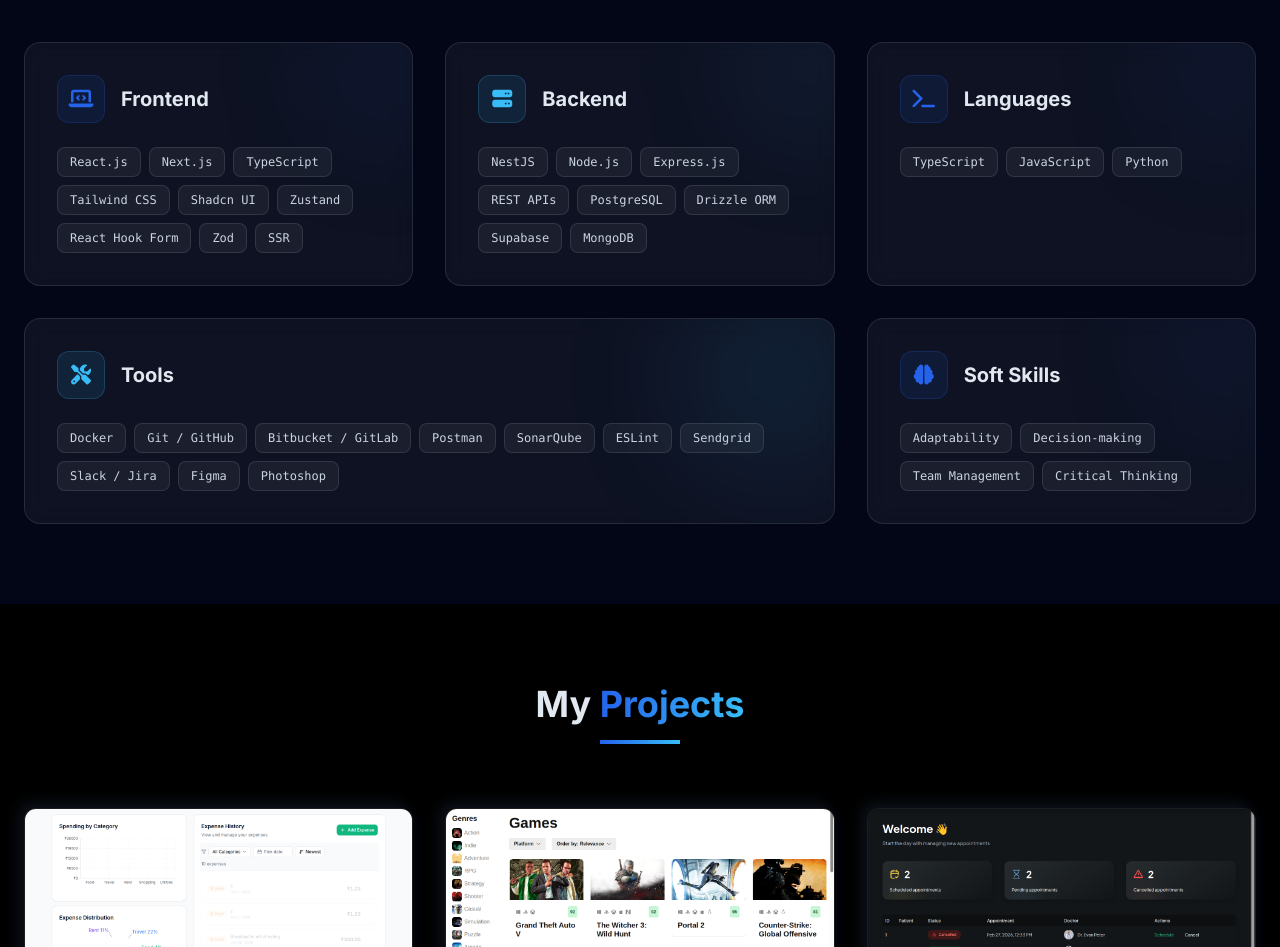
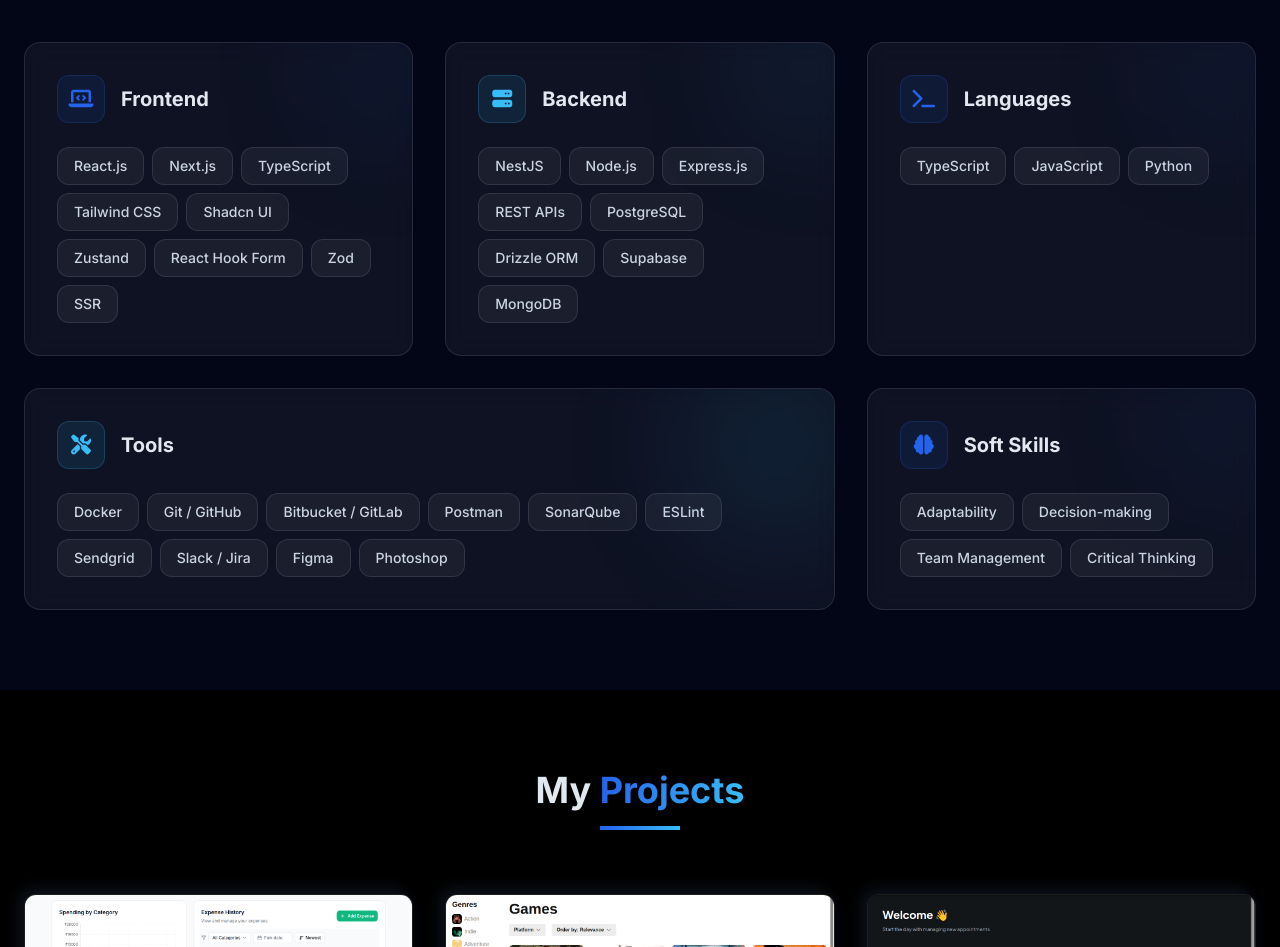
Before and after one commit to RobertBhanuPrasad/portfolio, a plain HTML site: page index.html in a window 1280 px wide. Shown: the part 2802-3749 px from the top of the page. Drawn offline with nearby package versions, Linux system fonts and the light colour scheme.

Commit message:
feat:updated the ui

```diff
--- a/index.html
+++ b/index.html
@@ -400,15 +400,15 @@
                         <h3 class="text-xl font-bold">Frontend</h3>
                     </div>
                     <div class="flex flex-wrap gap-2">
-                        <span class="px-3 py-1.5 bg-white/5 border border-white/10 rounded-lg text-xs font-mono text-slate-300 hover:border-primary transition-colors cursor-default">React.js</span>
-                        <span class="px-3 py-1.5 bg-white/5 border border-white/10 rounded-lg text-xs font-mono text-slate-300 hover:border-primary transition-colors cursor-default">Next.js</span>
-                        <span class="px-3 py-1.5 bg-white/5 border border-white/10 rounded-lg text-xs font-mono text-slate-300 hover:border-primary transition-colors cursor-default">TypeScript</span>
-                        <span class="px-3 py-1.5 bg-white/5 border border-white/10 rounded-lg text-xs font-mono text-slate-300 hover:border-primary transition-colors cursor-default">Tailwind CSS</span>
-                        <span class="px-3 py-1.5 bg-white/5 border border-white/10 rounded-lg text-xs font-mono text-slate-300 hover:border-primary transition-colors cursor-default">Shadcn UI</span>
-                        <span class="px-3 py-1.5 bg-white/5 border border-white/10 rounded-lg text-xs font-mono text-slate-300 hover:border-primary transition-colors cursor-default">Zustand</span>
-                        <span class="px-3 py-1.5 bg-white/5 border border-white/10 rounded-lg text-xs font-mono text-slate-300 hover:border-primary transition-colors cursor-default">React Hook Form</span>
-                        <span class="px-3 py-1.5 bg-white/5 border border-white/10 rounded-lg text-xs font-mono text-slate-300 hover:border-primary transition-colors cursor-default">Zod</span>
-                        <span class="px-3 py-1.5 bg-white/5 border border-white/10 rounded-lg text-xs font-mono text-slate-300 hover:border-primary transition-colors cursor-default">SSR</span>
+                        <span class="px-4 py-2 bg-white/5 border border-white/10 rounded-xl text-sm font-medium text-slate-300 hover:border-primary hover:bg-primary/5 transition-all cursor-default">React.js</span>
+                        <span class="px-4 py-2 bg-white/5 border border-white/10 rounded-xl text-sm font-medium text-slate-300 hover:border-primary hover:bg-primary/5 transition-all cursor-default">Next.js</span>
+                        <span class="px-4 py-2 bg-white/5 border border-white/10 rounded-xl text-sm font-medium text-slate-300 hover:border-primary hover:bg-primary/5 transition-all cursor-default">TypeScript</span>
+                        <span class="px-4 py-2 bg-white/5 border border-white/10 rounded-xl text-sm font-medium text-slate-300 hover:border-primary hover:bg-primary/5 transition-all cursor-default">Tailwind CSS</span>
+                        <span class="px-4 py-2 bg-white/5 border border-white/10 rounded-xl text-sm font-medium text-slate-300 hover:border-primary hover:bg-primary/5 transition-all cursor-default">Shadcn UI</span>
+                        <span class="px-4 py-2 bg-white/5 border border-white/10 rounded-xl text-sm font-medium text-slate-300 hover:border-primary hover:bg-primary/5 transition-all cursor-default">Zustand</span>
+                        <span class="px-4 py-2 bg-white/5 border border-white/10 rounded-xl text-sm font-medium text-slate-300 hover:border-primary hover:bg-primary/5 transition-all cursor-default">React Hook Form</span>
+                        <span class="px-4 py-2 bg-white/5 border border-white/10 rounded-xl text-sm font-medium text-slate-300 hover:border-primary hover:bg-primary/5 transition-all cursor-default">Zod</span>
+                        <span class="px-4 py-2 bg-white/5 border border-white/10 rounded-xl text-sm font-medium text-slate-300 hover:border-primary hover:bg-primary/5 transition-all cursor-default">SSR</span>
                     </div>
                 </div>
 
@@ -422,14 +422,14 @@
                         <h3 class="text-xl font-bold">Backend</h3>
                     </div>
                     <div class="flex flex-wrap gap-2">
-                        <span class="px-3 py-1.5 bg-white/5 border border-white/10 rounded-lg text-xs font-mono text-slate-300 hover:border-secondary transition-colors cursor-default">NestJS</span>
-                        <span class="px-3 py-1.5 bg-white/5 border border-white/10 rounded-lg text-xs font-mono text-slate-300 hover:border-secondary transition-colors cursor-default">Node.js</span>
-                        <span class="px-3 py-1.5 bg-white/5 border border-white/10 rounded-lg text-xs font-mono text-slate-300 hover:border-secondary transition-colors cursor-default">Express.js</span>
-                        <span class="px-3 py-1.5 bg-white/5 border border-white/10 rounded-lg text-xs font-mono text-slate-300 hover:border-secondary transition-colors cursor-default">REST APIs</span>
-                        <span class="px-3 py-1.5 bg-white/5 border border-white/10 rounded-lg text-xs font-mono text-slate-300 hover:border-secondary transition-colors cursor-default">PostgreSQL</span>
-                        <span class="px-3 py-1.5 bg-white/5 border border-white/10 rounded-lg text-xs font-mono text-slate-300 hover:border-secondary transition-colors cursor-default">Drizzle ORM</span>
-                        <span class="px-3 py-1.5 bg-white/5 border border-white/10 rounded-lg text-xs font-mono text-slate-300 hover:border-secondary transition-colors cursor-default">Supabase</span>
-                        <span class="px-3 py-1.5 bg-white/5 border border-white/10 rounded-lg text-xs font-mono text-slate-300 hover:border-secondary transition-colors cursor-default">MongoDB</span>
+                        <span class="px-4 py-2 bg-white/5 border border-white/10 rounded-xl text-sm font-medium text-slate-300 hover:border-secondary hover:bg-secondary/5 transition-all cursor-default">NestJS</span>
+                        <span class="px-4 py-2 bg-white/5 border border-white/10 rounded-xl text-sm font-medium text-slate-300 hover:border-secondary hover:bg-secondary/5 transition-all cursor-default">Node.js</span>
+                        <span class="px-4 py-2 bg-white/5 border border-white/10 rounded-xl text-sm font-medium text-slate-300 hover:border-secondary hover:bg-secondary/5 transition-all cursor-default">Express.js</span>
+                        <span class="px-4 py-2 bg-white/5 border border-white/10 rounded-xl text-sm font-medium text-slate-300 hover:border-secondary hover:bg-secondary/5 transition-all cursor-default">REST APIs</span>
+                        <span class="px-4 py-2 bg-white/5 border border-white/10 rounded-xl text-sm font-medium text-slate-300 hover:border-secondary hover:bg-secondary/5 transition-all cursor-default">PostgreSQL</span>
+                        <span class="px-4 py-2 bg-white/5 border border-white/10 rounded-xl text-sm font-medium text-slate-300 hover:border-secondary hover:bg-secondary/5 transition-all cursor-default">Drizzle ORM</span>
+                        <span class="px-4 py-2 bg-white/5 border border-white/10 rounded-xl text-sm font-medium text-slate-300 hover:border-secondary hover:bg-secondary/5 transition-all cursor-default">Supabase</span>
+                        <span class="px-4 py-2 bg-white/5 border border-white/10 rounded-xl text-sm font-medium text-slate-300 hover:border-secondary hover:bg-secondary/5 transition-all cursor-default">MongoDB</span>
                     </div>
                 </div>
 
@@ -443,9 +443,9 @@
                         <h3 class="text-xl font-bold">Languages</h3>
                     </div>
                     <div class="flex flex-wrap gap-2">
-                        <span class="px-3 py-1.5 bg-white/5 border border-white/10 rounded-lg text-xs font-mono text-slate-300 hover:border-primary transition-colors cursor-default">TypeScript</span>
-                        <span class="px-3 py-1.5 bg-white/5 border border-white/10 rounded-lg text-xs font-mono text-slate-300 hover:border-primary transition-colors cursor-default">JavaScript</span>
-                        <span class="px-3 py-1.5 bg-white/5 border border-white/10 rounded-lg text-xs font-mono text-slate-300 hover:border-primary transition-colors cursor-default">Python</span>
+                        <span class="px-4 py-2 bg-white/5 border border-white/10 rounded-xl text-sm font-medium text-slate-300 hover:border-primary hover:bg-primary/5 transition-all cursor-default">TypeScript</span>
+                        <span class="px-4 py-2 bg-white/5 border border-white/10 rounded-xl text-sm font-medium text-slate-300 hover:border-primary hover:bg-primary/5 transition-all cursor-default">JavaScript</span>
+                        <span class="px-4 py-2 bg-white/5 border border-white/10 rounded-xl text-sm font-medium text-slate-300 hover:border-primary hover:bg-primary/5 transition-all cursor-default">Python</span>
                     </div>
                 </div>
 
@@ -459,16 +459,16 @@
                         <h3 class="text-xl font-bold">Tools</h3>
                     </div>
                     <div class="flex flex-wrap gap-2">
-                        <span class="px-3 py-1.5 bg-white/5 border border-white/10 rounded-lg text-xs font-mono text-slate-300 hover:border-secondary transition-colors cursor-default">Docker</span>
-                        <span class="px-3 py-1.5 bg-white/5 border border-white/10 rounded-lg text-xs font-mono text-slate-300 hover:border-secondary transition-colors cursor-default">Git / GitHub</span>
-                        <span class="px-3 py-1.5 bg-white/5 border border-white/10 rounded-lg text-xs font-mono text-slate-300 hover:border-secondary transition-colors cursor-default">Bitbucket / GitLab</span>
-                        <span class="px-3 py-1.5 bg-white/5 border border-white/10 rounded-lg text-xs font-mono text-slate-300 hover:border-secondary transition-colors cursor-default">Postman</span>
-                        <span class="px-3 py-1.5 bg-white/5 border border-white/10 rounded-lg text-xs font-mono text-slate-300 hover:border-secondary transition-colors cursor-default">SonarQube</span>
-                        <span class="px-3 py-1.5 bg-white/5 border border-white/10 rounded-lg text-xs font-mono text-slate-300 hover:border-secondary transition-colors cursor-default">ESLint</span>
-                        <span class="px-3 py-1.5 bg-white/5 border border-white/10 rounded-lg text-xs font-mono text-slate-300 hover:border-secondary transition-colors cursor-default">Sendgrid</span>
-                        <span class="px-3 py-1.5 bg-white/5 border border-white/10 rounded-lg text-xs font-mono text-slate-300 hover:border-secondary transition-colors cursor-default">Slack / Jira</span>
-                        <span class="px-3 py-1.5 bg-white/5 border border-white/10 rounded-lg text-xs font-mono text-slate-300 hover:border-secondary transition-colors cursor-default">Figma</span>
-                        <span class="px-3 py-1.5 bg-white/5 border border-white/10 rounded-lg text-xs font-mono text-slate-300 hover:border-secondary transition-colors cursor-default">Photoshop</span>
+                        <span class="px-4 py-2 bg-white/5 border border-white/10 rounded-xl text-sm font-medium text-slate-300 hover:border-secondary hover:bg-secondary/5 transition-all cursor-default">Docker</span>
+                        <span class="px-4 py-2 bg-white/5 border border-white/10 rounded-xl text-sm font-medium text-slate-300 hover:border-secondary hover:bg-secondary/5 transition-all cursor-default">Git / GitHub</span>
+                        <span class="px-4 py-2 bg-white/5 border border-white/10 rounded-xl text-sm font-medium text-slate-300 hover:border-secondary hover:bg-secondary/5 transition-all cursor-default">Bitbucket / GitLab</span>
+                        <span class="px-4 py-2 bg-white/5 border border-white/10 rounded-xl text-sm font-medium text-slate-300 hover:border-secondary hover:bg-secondary/5 transition-all cursor-default">Postman</span>
+                        <span class="px-4 py-2 bg-white/5 border border-white/10 rounded-xl text-sm font-medium text-slate-300 hover:border-secondary hover:bg-secondary/5 transition-all cursor-default">SonarQube</span>
+                        <span class="px-4 py-2 bg-white/5 border border-white/10 rounded-xl text-sm font-medium text-slate-300 hover:border-secondary hover:bg-secondary/5 transition-all cursor-default">ESLint</span>
+                        <span class="px-4 py-2 bg-white/5 border border-white/10 rounded-xl text-sm font-medium text-slate-300 hover:border-secondary hover:bg-secondary/5 transition-all cursor-default">Sendgrid</span>
+                        <span class="px-4 py-2 bg-white/5 border border-white/10 rounded-xl text-sm font-medium text-slate-300 hover:border-secondary hover:bg-secondary/5 transition-all cursor-default">Slack / Jira</span>
+                        <span class="px-4 py-2 bg-white/5 border border-white/10 rounded-xl text-sm font-medium text-slate-300 hover:border-secondary hover:bg-secondary/5 transition-all cursor-default">Figma</span>
+                        <span class="px-4 py-2 bg-white/5 border border-white/10 rounded-xl text-sm font-medium text-slate-300 hover:border-secondary hover:bg-secondary/5 transition-all cursor-default">Photoshop</span>
                     </div>
                 </div>
 
@@ -482,10 +482,10 @@
                         <h3 class="text-xl font-bold">Soft Skills</h3>
                     </div>
                     <div class="flex flex-wrap gap-2">
-                        <span class="px-3 py-1.5 bg-white/5 border border-white/10 rounded-lg text-xs font-mono text-slate-300 hover:border-primary transition-colors cursor-default">Adaptability</span>
-                        <span class="px-3 py-1.5 bg-white/5 border border-white/10 rounded-lg text-xs font-mono text-slate-300 hover:border-primary transition-colors cursor-default">Decision-making</span>
-                        <span class="px-3 py-1.5 bg-white/5 border border-white/10 rounded-lg text-xs font-mono text-slate-300 hover:border-primary transition-colors cursor-default">Team Management</span>
-                        <span class="px-3 py-1.5 bg-white/5 border border-white/10 rounded-lg text-xs font-mono text-slate-300 hover:border-primary transition-colors cursor-default">Critical Thinking</span>
+                        <span class="px-4 py-2 bg-white/5 border border-white/10 rounded-xl text-sm font-medium text-slate-300 hover:border-primary hover:bg-primary/5 transition-all cursor-default">Adaptability</span>
+                        <span class="px-4 py-2 bg-white/5 border border-white/10 rounded-xl text-sm font-medium text-slate-300 hover:border-primary hover:bg-primary/5 transition-all cursor-default">Decision-making</span>
+                        <span class="px-4 py-2 bg-white/5 border border-white/10 rounded-xl text-sm font-medium text-slate-300 hover:border-primary hover:bg-primary/5 transition-all cursor-default">Team Management</span>
+                        <span class="px-4 py-2 bg-white/5 border border-white/10 rounded-xl text-sm font-medium text-slate-300 hover:border-primary hover:bg-primary/5 transition-all cursor-default">Critical Thinking</span>
                     </div>
                 </div>
             </div>
```
